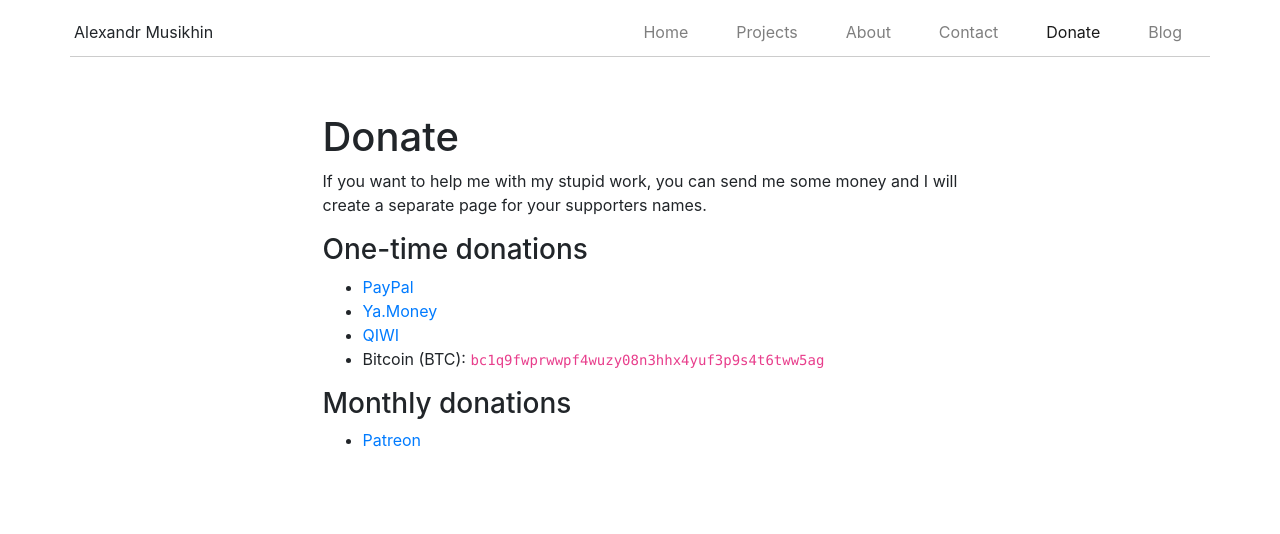
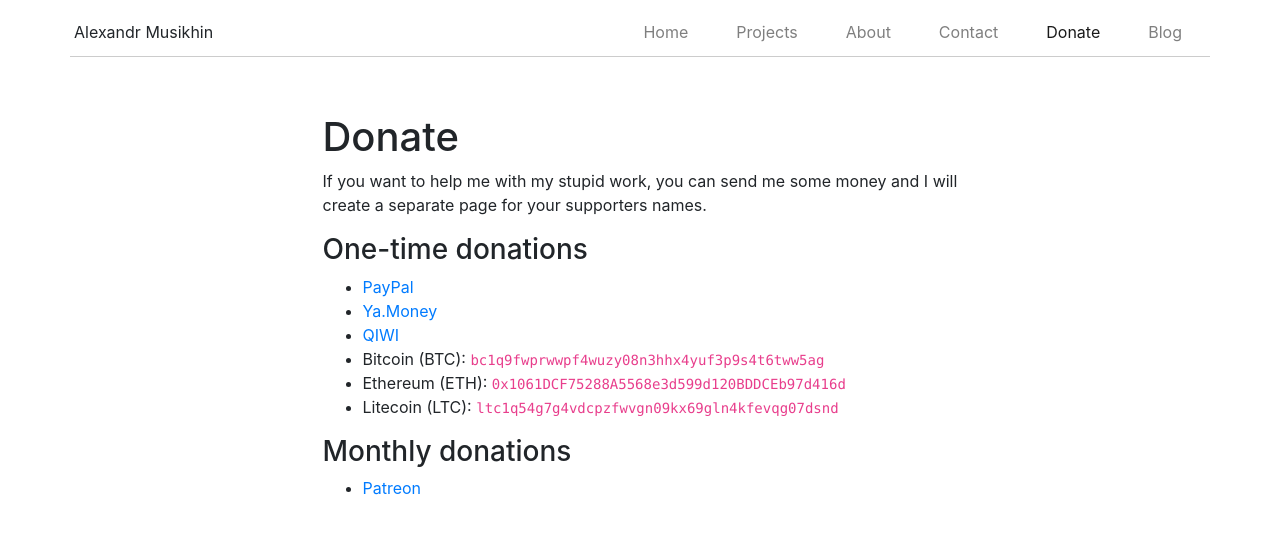
Before and after one commit to tophackr/tophackr.github.io, a Jekyll site: the page built from donate.md, in a window 1280 px wide. Shown: the top 534 px of the page. Built offline with Jekyll 4.4.1, drawn with Linux system fonts in a browser that asks for light colours; nearby versions of some CDN libraries.

Commit message:
added other crypto wallet

```diff
--- a/donate.md
+++ b/donate.md
@@ -13,6 +13,8 @@ If you want to help me with my stupid work, you can send me some money and I wil
 - [Ya.Money](https://yasobe.ru/na/tophackrPay)
 - [QIWI](https://qiwi.me/tophackrpay)
 - Bitcoin (BTC): `bc1q9fwprwwpf4wuzy08n3hhx4yuf3p9s4t6tww5ag`
+- Ethereum (ETH): `0x1061DCF75288A5568e3d599d120BDDCEb97d416d`
+- Litecoin (LTC): `ltc1q54g7g4vdcpzfwvgn09kx69gln4kfevqg07dsnd`
 
 ### Monthly donations
 
```
